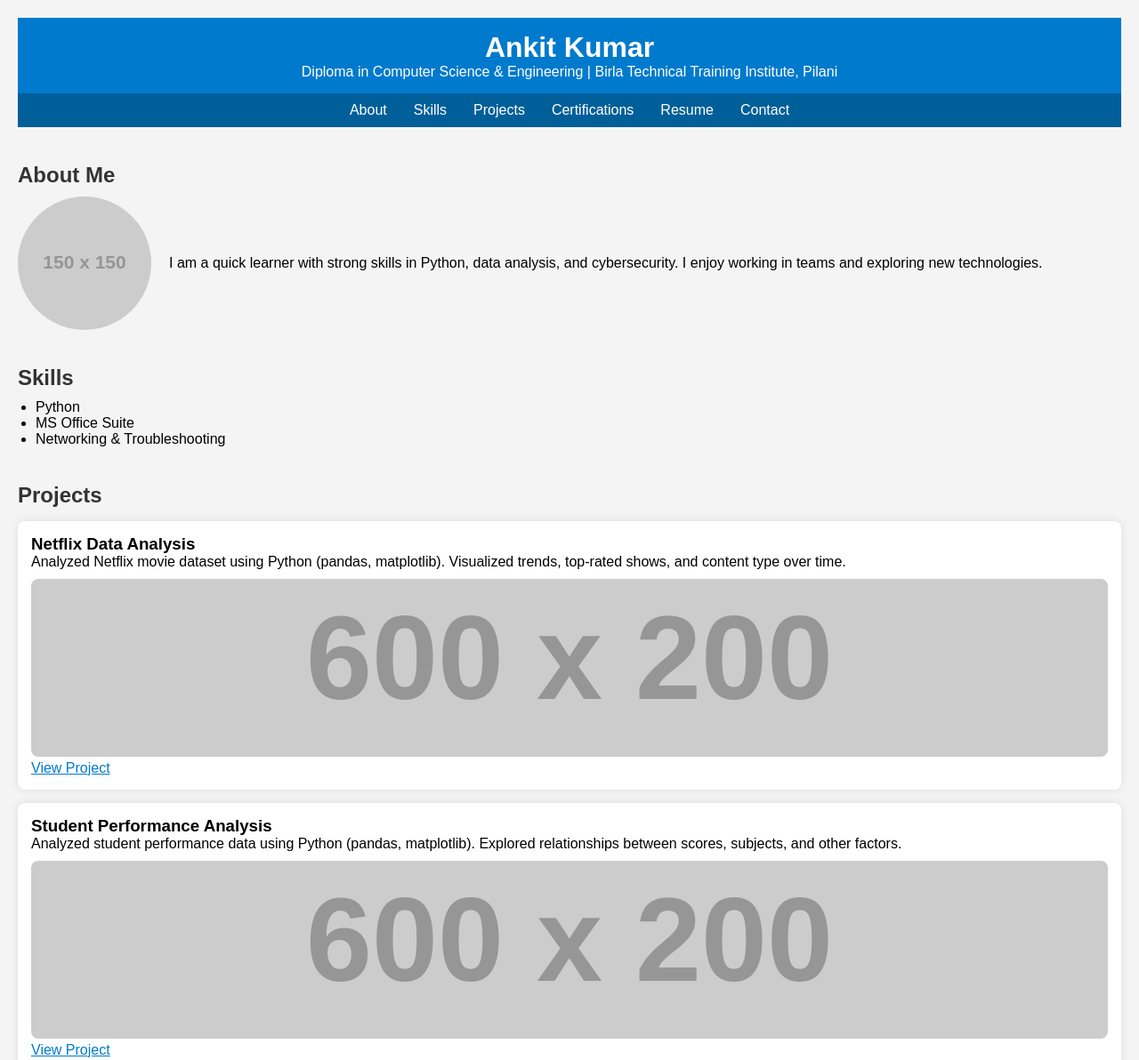
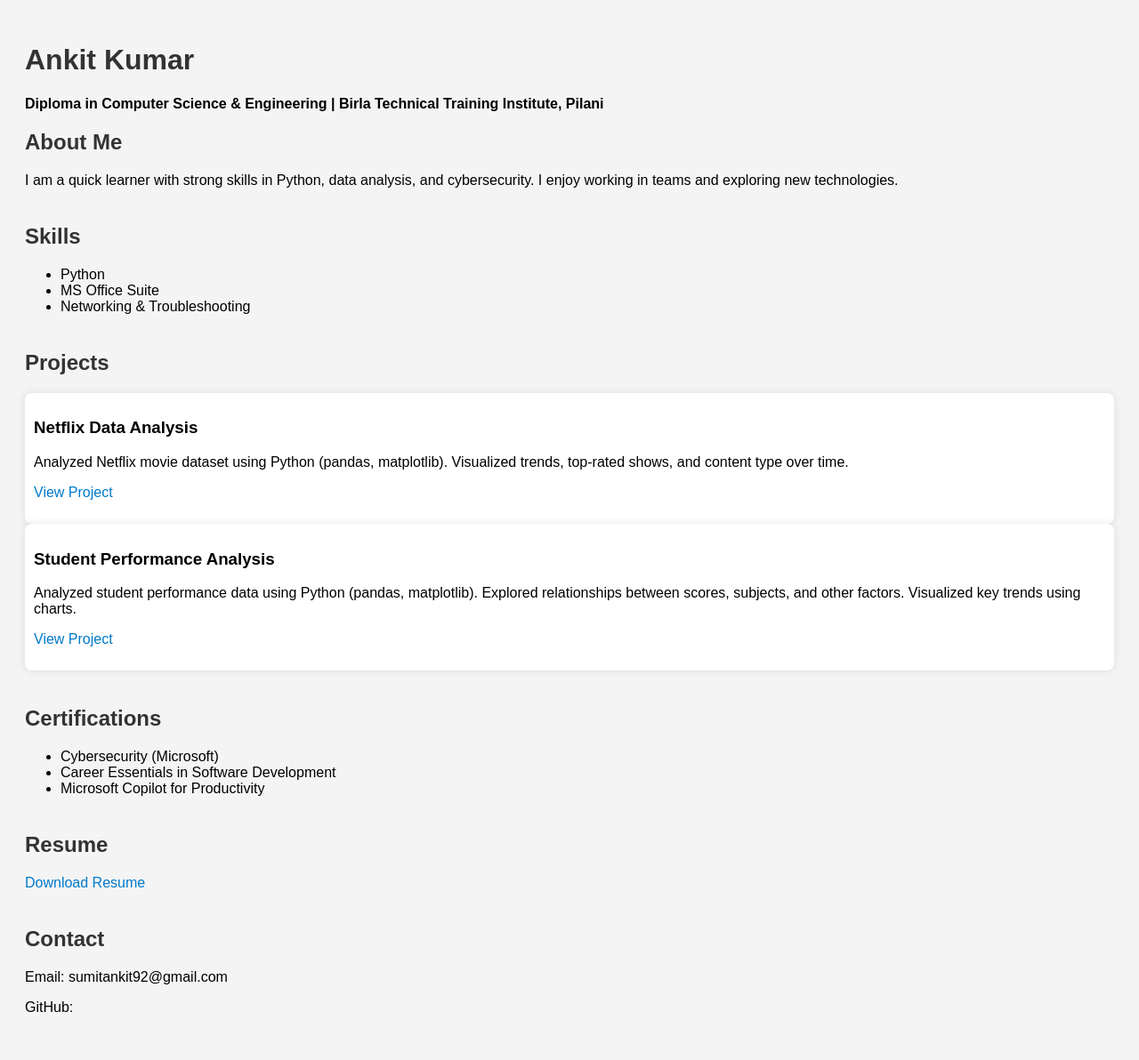
Before and after one commit to Ankitkumar532/ankit-portfolio, a plain HTML site: page index.html in a window 1280 px wide. Shown: the top 1192 px of the page at 89% size. Drawn offline with Linux system fonts and the light colour scheme; placeholder pictures from the web are drawn by us.

Commit message:
Restored old portfolio design

```diff
--- a/index.html
+++ b/index.html
@@ -3,82 +3,26 @@
 <head>
   <meta charset="UTF-8">
   <title>Ankit Kumar | Portfolio</title>
-  <meta name="viewport" content="width=device-width, initial-scale=1.0">
   <style>
-    * { box-sizing: border-box; margin: 0; padding: 0; }
-    body { font-family: Arial, sans-serif; background: #f4f4f4; padding: 20px; }
-    header { background: #007acc; color: white; padding: 15px 20px; text-align: center; }
-    nav { background: #005f99; display: flex; flex-wrap: wrap; justify-content: center; }
-    nav a {
-      color: white;
-      padding: 10px 15px;
-      text-decoration: none;
-      display: block;
-    }
-    nav a:hover { background: #004e80; }
-
-    .section { margin: 40px 0; }
-    h2 { color: #333; margin-bottom: 10px; }
-    .profile {
-      display: flex;
-      flex-wrap: wrap;
-      align-items: center;
-      gap: 20px;
-    }
-    .profile img {
-      width: 150px;
-      height: 150px;
-      border-radius: 50%;
-      object-fit: cover;
-    }
-    .project {
-      background: white;
-      padding: 15px;
-      border-radius: 8px;
-      margin-top: 15px;
-      box-shadow: 0 0 10px rgba(0,0,0,0.1);
-    }
-    .project img {
-      width: 100%;
-      max-height: 200px;
-      object-fit: cover;
-      border-radius: 8px;
-      margin-top: 10px;
-    }
-    ul { padding-left: 20px; }
-    a { color: #007acc; }
+    body { font-family: Arial; padding: 20px; background: #f4f4f4; }
+    h1, h2 { color: #333; }
+    .section { margin-bottom: 40px; }
+    .project { background: white; padding: 10px; border-radius: 8px; box-shadow: 0 0 10px rgba(0,0,0,0.1); }
+    a { color: #007acc; text-decoration: none; }
     a:hover { text-decoration: underline; }
-
-    @media (max-width: 768px) {
-      .profile { flex-direction: column; align-items: flex-start; }
-    }
   </style>
 </head>
 <body>
 
-  <header>
-    <h1>Ankit Kumar</h1>
-    <p>Diploma in Computer Science & Engineering | Birla Technical Training Institute, Pilani</p>
-  </header>
+  <h1>Ankit Kumar</h1>
+  <p><strong>Diploma in Computer Science & Engineering | Birla Technical Training Institute, Pilani</strong></p>
 
-  <nav>
-    <a href="#about">About</a>
-    <a href="#skills">Skills</a>
-    <a href="#projects">Projects</a>
-    <a href="#certifications">Certifications</a>
-    <a href="#resume">Resume</a>
-    <a href="#contact">Contact</a>
-  </nav>
-
-  <div class="section" id="about">
+  <div class="section">
     <h2>About Me</h2>
-    <div class="profile">
-      <img src="https://via.placeholder.com/150" alt="Profile Photo">
-      <p>I am a quick learner with strong skills in Python, data analysis, and cybersecurity. I enjoy working in teams and exploring new technologies.</p>
-    </div>
+    <p>I am a quick learner with strong skills in Python, data analysis, and cybersecurity. I enjoy working in teams and exploring new technologies.</p>
   </div>
 
-  <div class="section" id="skills">
+  <div class="section">
     <h2>Skills</h2>
     <ul>
       <li>Python</li>
@@ -87,26 +31,24 @@
     </ul>
   </div>
 
-  <div class="section" id="projects">
+  <div class="section">
     <h2>Projects</h2>
 
     <div class="project">
       <h3>Netflix Data Analysis</h3>
       <p>Analyzed Netflix movie dataset using Python (pandas, matplotlib). Visualized trends, top-rated shows, and content type over time.</p>
-      <img src="https://via.placeholder.com/600x200?text=Netflix+Analysis+Screenshot" alt="Netflix Project Screenshot">
       <p><a href="https://github.com/Ankitkumar532/netflix-analysis" target="_blank">View Project</a></p>
     </div>
 
     <div class="project">
       <h3>Student Performance Analysis</h3>
-      <p>Analyzed student performance data using Python (pandas, matplotlib). Explored relationships between scores, subjects, and other factors.</p>
-      <img src="https://via.placeholder.com/600x200?text=Student+Performance+Screenshot" alt="Student Project Screenshot">
+      <p>Analyzed student performance data using Python (pandas, matplotlib). Explored relationships between scores, subjects, and other factors. Visualized key trends using charts.</p>
       <p><a href="https://github.com/Ankitkumar532/student-performance-analysis" target="_blank">View Project</a></p>
     </div>
 
   </div>
 
-  <div class="section" id="certifications">
+  <div class="section">
     <h2>Certifications</h2>
     <ul>
       <li>Cybersecurity (Microsoft)</li>
@@ -115,16 +57,12 @@
     </ul>
   </div>
 
-  <div class="section" id="resume">
+  <div class="section">
     <h2>Resume</h2>
     <p><a href="https://drive.google.com/file/d/1Cm2gtDWqLQCxc2JAx_oSrLDe5jiWdhmu/view?usp=drivesdk" target="_blank">Download Resume</a></p>
   </div>
 
-  <div class="section" id="contact">
+  <div class="section">
     <h2>Contact</h2>
     <p>Email: sumitankit92@gmail.com</p>
-    <p>GitHub: <a href="https://github.com/Ankitkumar532" target="_blank">Ankitkumar532</a></p>
-  </div>
-
-</body>
-</html>
+    <p>GitHub: <a hr
```
